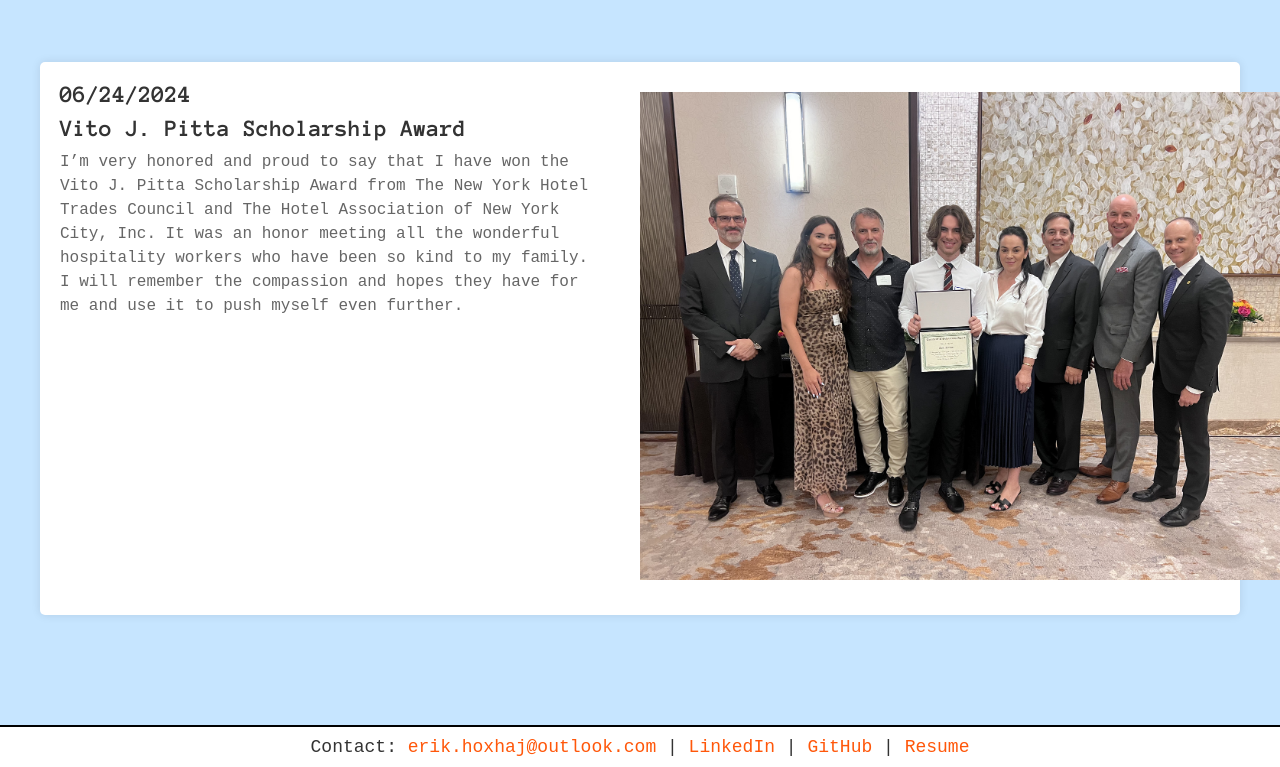
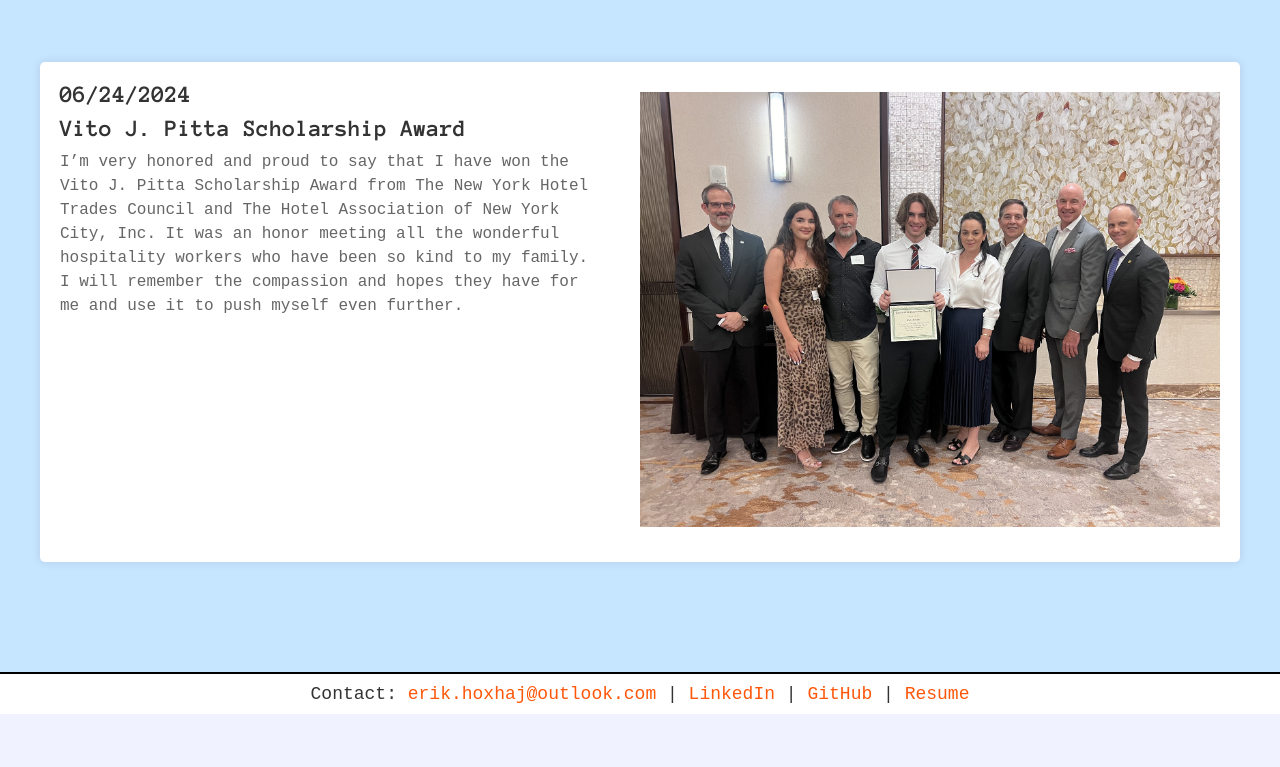
Before and after one commit to erikhox/Website, a plain HTML site: page life.html in a window 1280 px wide. Shown: the part 102-869 px from the top of the page. After the commit the page ends 816 px from the top, so only its background shows below. Drawn offline with Linux system fonts and the light colour scheme; a web font is replaced by a local one.

Commit message:
Add files via upload

```diff
--- a/styles.css
+++ b/styles.css
@@ -341,7 +341,7 @@ footer a:hover {
 }
 
 .event-item img {
-    max-width: 650px;
+    max-width: 100%;
     height: auto;
     margin: 10px 0;
 }
```
